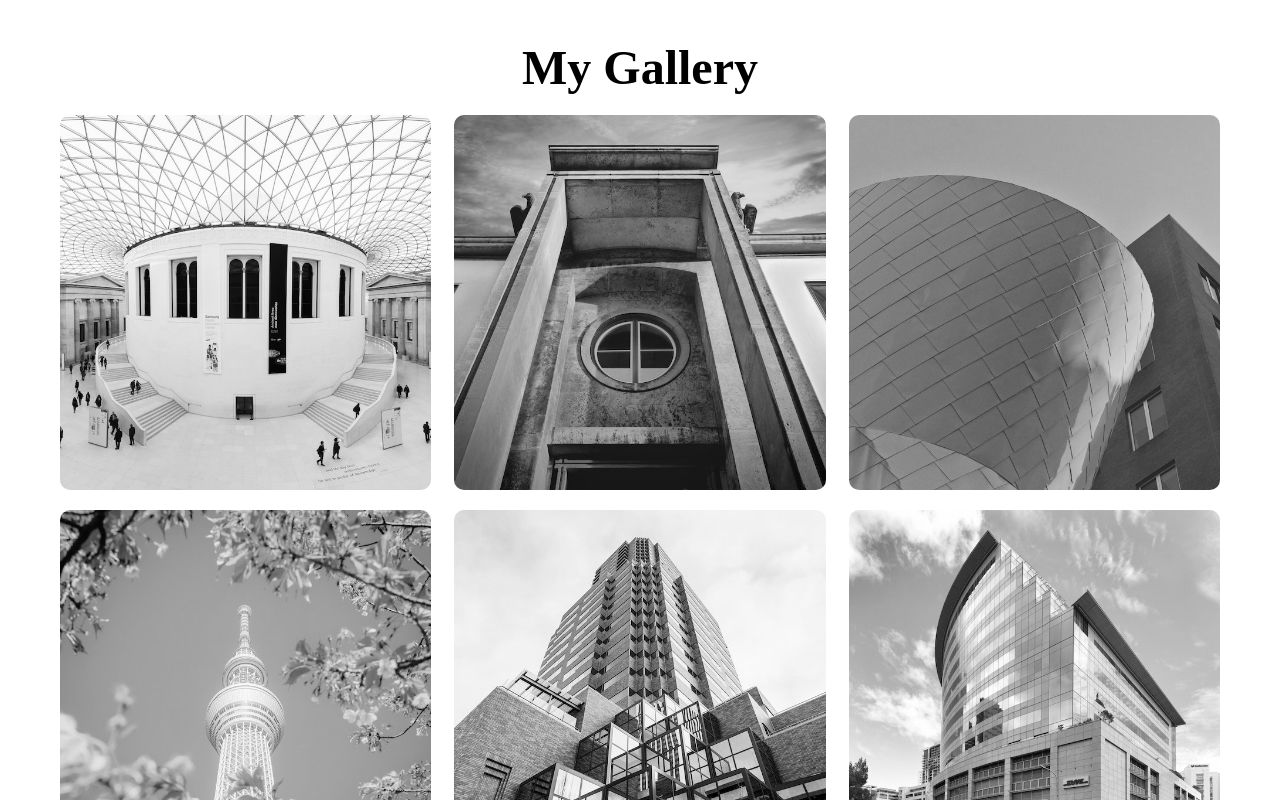
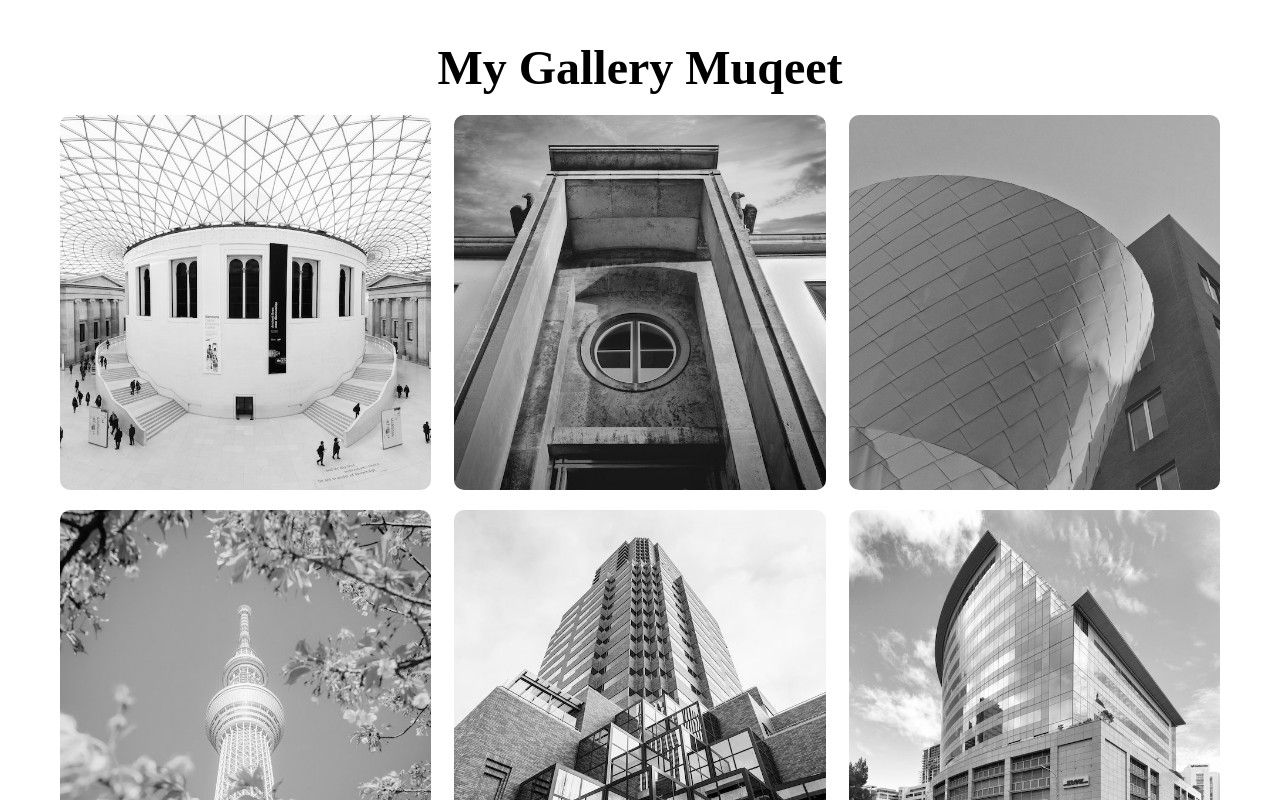
Before and after one commit to abdul-muqeet715/Image-Gallery, a plain HTML site: page index.html in a window 1280 px wide. Drawn offline with Linux system fonts and the light colour scheme.

Commit message:
Changed index.html

```diff
--- a/index.html
+++ b/index.html
@@ -11,7 +11,7 @@
   <div id="wrapper">
 
     <div class="container">
-      <h1>My Gallery</h1>
+      <h1>My Gallery Muqeet</h1>
 
       <div class="gallery">
 
```
